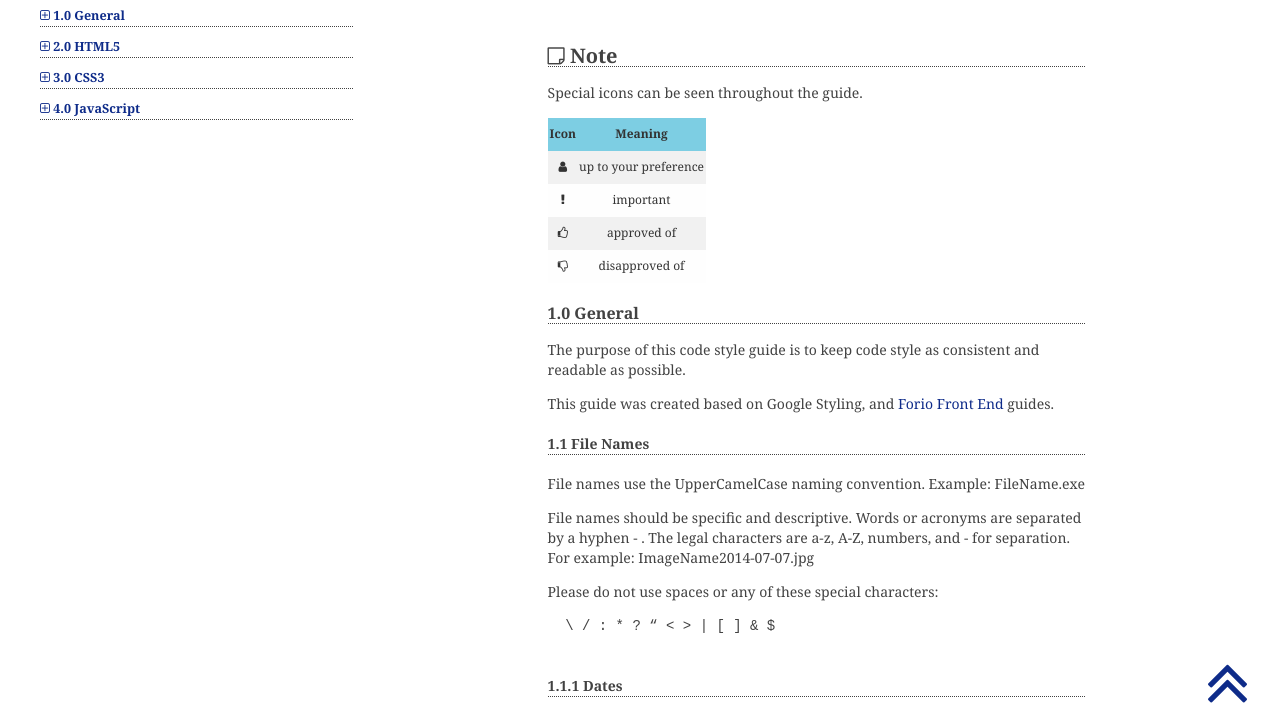
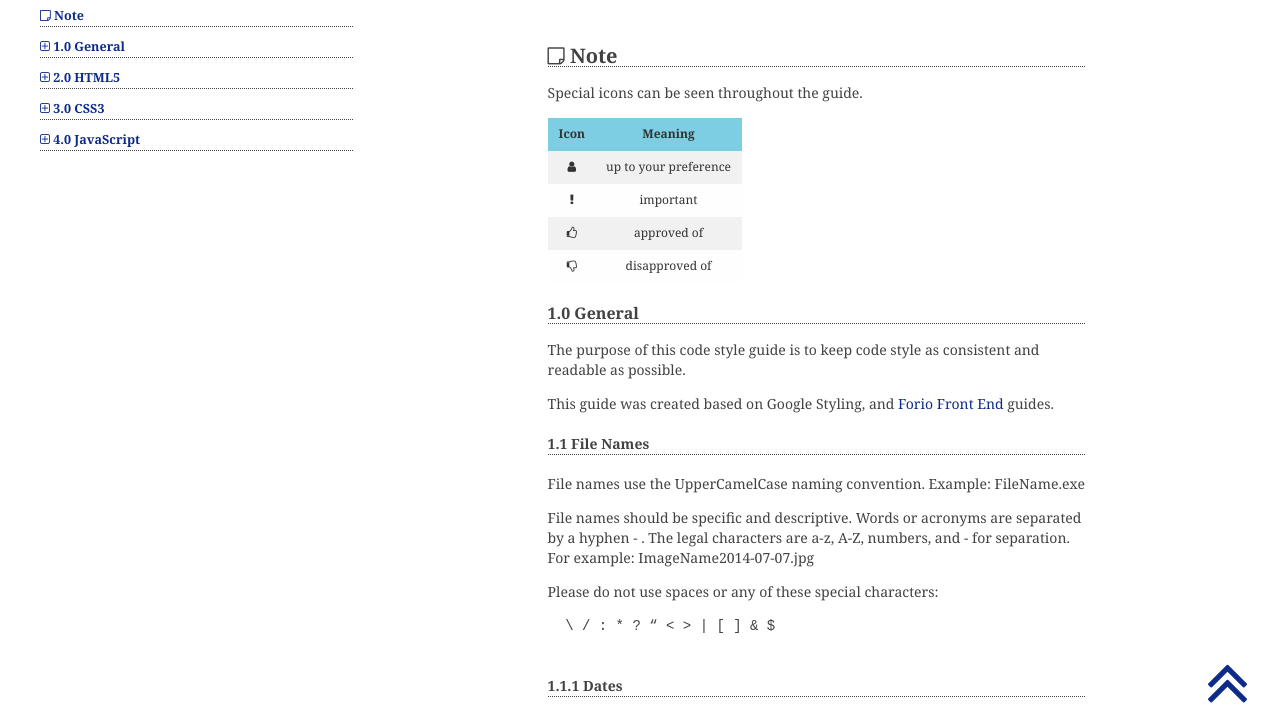
Before and after one commit to kristietamato/web-app-guides, a plain HTML site: page code-style-guide.html in a window 1280 px wide. Shown: the part 82-800 px from the top of the page. Drawn offline with Linux system fonts and the light colour scheme.

Commit message:
Change minor stylling

```diff
--- a/code-style-guide.html
+++ b/code-style-guide.html
@@ -15,6 +15,7 @@
       <section class="table-of-contents-main">
         <section class="table-of-contents">
           <h2>Table of Contents</h2>
+          <h4><a href="#note"><i class="fa fa-sticky-note-o"></i> Note</a></h4>
           <h4 id="button-general"><a href="#general-1.0"><i id="toc-icon-general" class="fa fa-plus-square-o"></i> 1.0 General</a></h4>
           <div id="open-close-general" style="display:none">
             <ul>
@@ -94,7 +95,7 @@
 
       <section class="guide">
         <section class = "info">
-          <h2><i class="fa fa-sticky-note-o"></i> Note</h2>
+          <h2 id="note"><i class="fa fa-sticky-note-o"></i> Note</h2>
           <p>
             Special icons can be seen throughout the guide.
           </p>
--- a/css/code-style-guide.css
+++ b/css/code-style-guide.css
@@ -183,6 +183,8 @@ td, th
   border: 1px solid transparent; /* No more visible border */
   height: 30px;
   transition: all 0.3s;  /* Simple transition for hover effect */
+  padding-left: 10px;
+  padding-right: 10px;
 }
 
 th
```
Also changed, not shown: .settings/settings.json (added).
